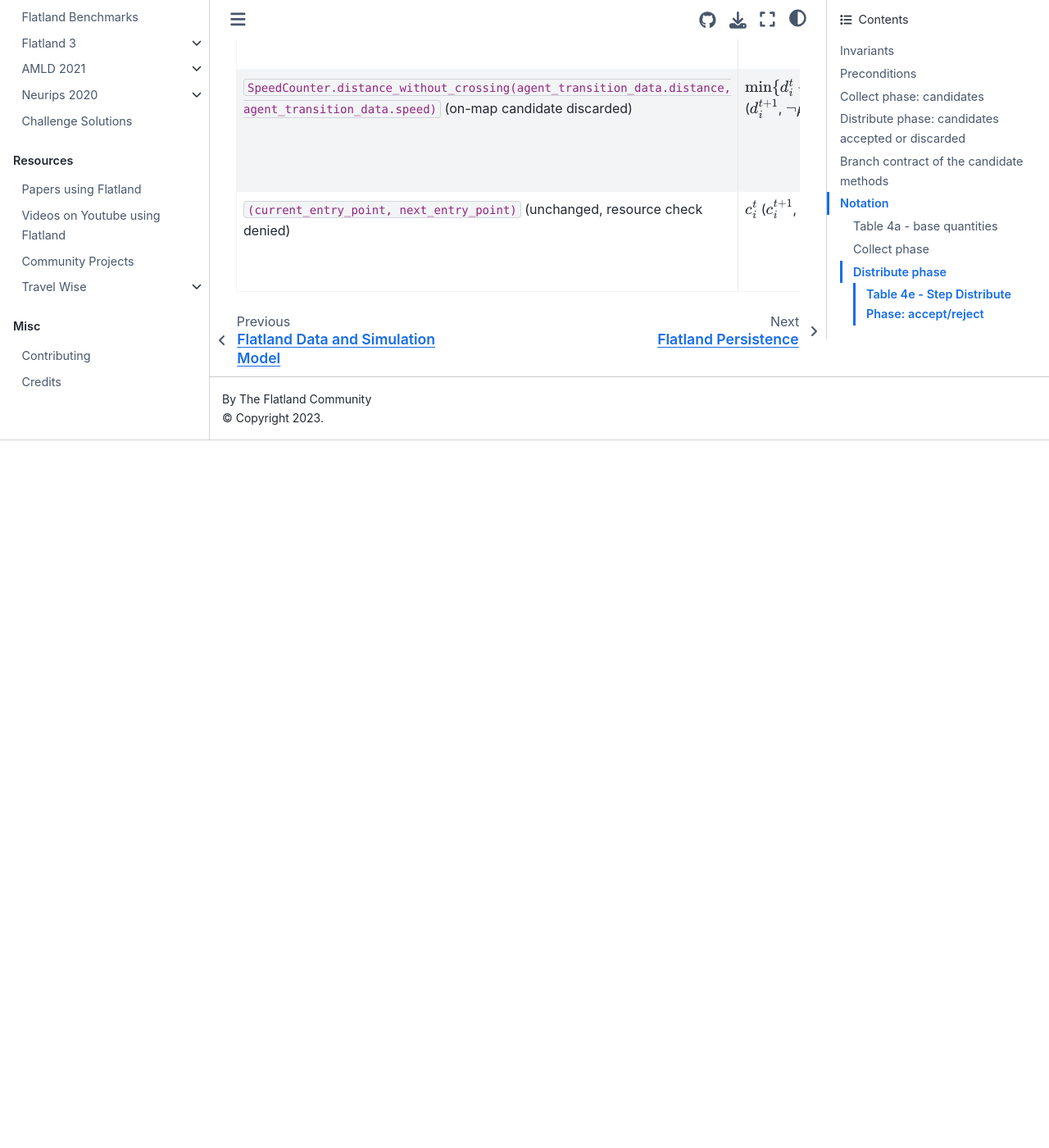
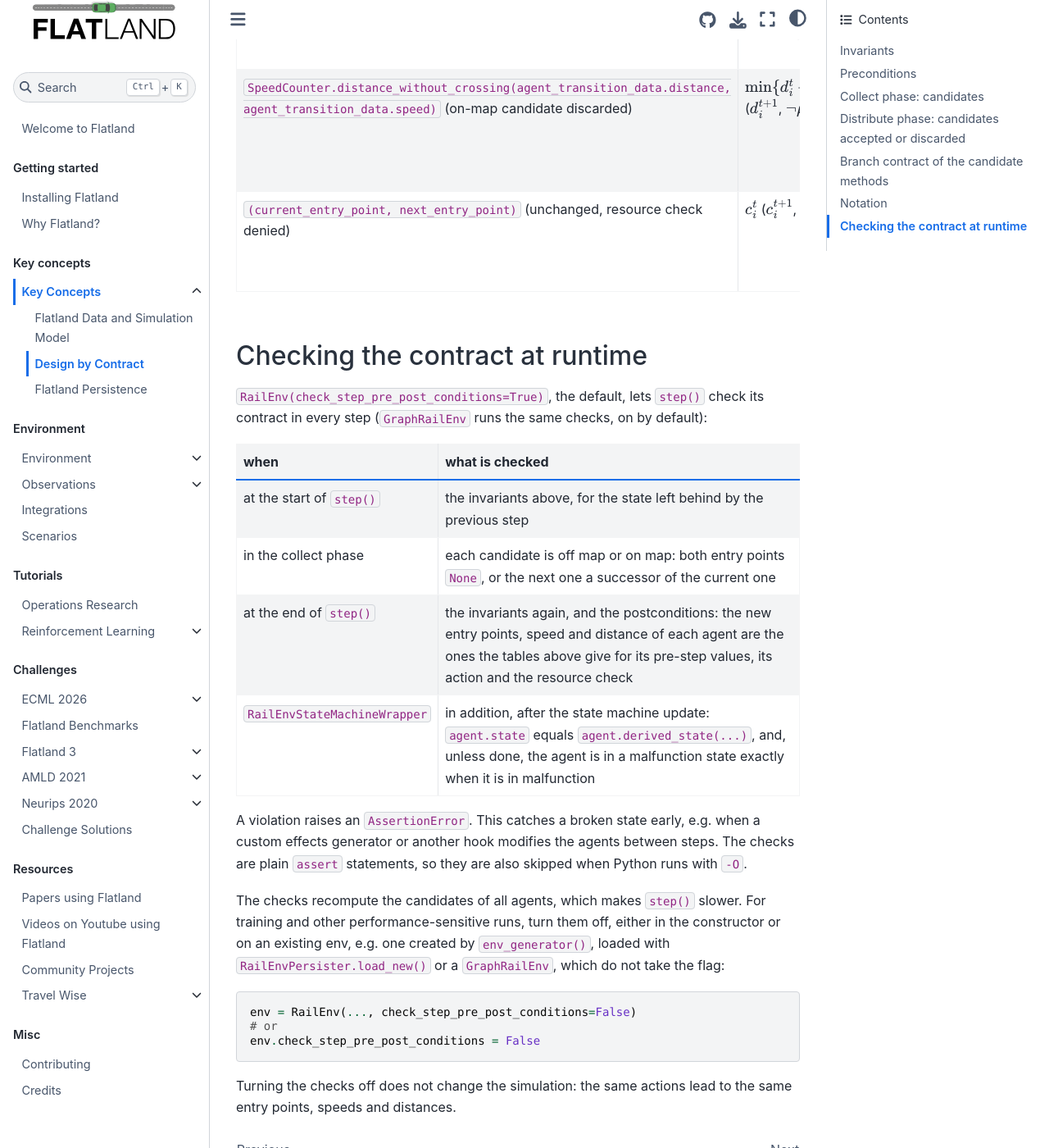
Before and after one commit to flatland-association/flatland-book, a Jupyter Book: the page built from key-concepts/design_by_contract.md, in a window 1280 px wide and 1400 px high, scrolled down 22214 px. Shown: the whole window at 82% size. Built offline with Jupyter Book 1.0.4 settings and Sphinx 7.4.7 and the Sphinx Book theme 1.1.4, drawn with Linux system fonts in a browser that asks for light colours; pages that are not in the unit, such as notebooks, are missing from menus; before the commit the page ends 22751 px from its top, so only the background shows below that.

Commit message:
docs(key-concepts): document check_step_pre_post_conditions flag.
Co-Authored-By: Claude Opus 5.5 <noreply@anthropic.com>

````diff
--- a/key-concepts/design_by_contract.md
+++ b/key-concepts/design_by_contract.md
@@ -439,3 +439,30 @@ $m_i^{t+1} = \bot$ if $m_i^t = \bot$ or $m_i^t = 1$, else $m_i^t - 1$, before th
 | `ZERO_FRACTION` (forced, on-map candidate discarded)                                                                                   | $0$ ($s_i^{t+1}$, $\neg \mu_i \wedge c_i^t \neq \bot$)                              | Table 3, "Denied on-map crossing" row (`Speed` column)                                                                                                                                                                 |
 | `SpeedCounter.distance_without_crossing(agent_transition_data.distance, agent_transition_data.speed)` (on-map candidate discarded)     | $\min\{d_i^{t} + s_i^t, \lVert c_i^t \rVert\}$ ($d_i^{t+1}$, $\neg \mu_i$)          | Table 3, "Denied on-map crossing" row (`Distance` column) - from the pre-step distance and speed, not from the candidates                                                                                               |
 | `(current_entry_point, next_entry_point)` (unchanged, resource check denied)                                                           | $c_i^{t}$ ($c_i^{t+1}$, $\neg \mu_i$)                                               | Table 3, "Denied on-map crossing"/"Denied map entry" rows (`Entry points` column)                                                                                                                                      |
+
+## Checking the contract at runtime
+
+`RailEnv(check_step_pre_post_conditions=True)`, the default, lets `step()` check its contract in every step (`GraphRailEnv` runs the same checks, on by
+default):
+
+| when                         | what is checked                                                                                                                                                                                    |
+|------------------------------|----------------------------------------------------------------------------------------------------------------------------------------------------------------------------------------------------|
+| at the start of `step()`     | the invariants above, for the state left behind by the previous step                                                                                                                               |
+| in the collect phase         | each candidate is off map or on map: both entry points `None`, or the next one a successor of the current one                                                                                      |
+| at the end of `step()`       | the invariants again, and the postconditions: the new entry points, speed and distance of each agent are the ones the tables above give for its pre-step values, its action and the resource check |
+| `RailEnvStateMachineWrapper` | in addition, after the state machine update: `agent.state` equals `agent.derived_state(...)`, and, unless done, the agent is in a malfunction state exactly when it is in malfunction              |
+
+A violation raises an `AssertionError`. This catches a broken state early, e.g. when a custom effects generator or another hook modifies the agents
+between steps. The checks are plain `assert` statements, so they are also skipped when Python runs with `-O`.
+
+The checks recompute the candidates of all agents, which makes `step()` slower. For training and other performance-sensitive runs, turn them off, either in
+the constructor or on an existing env, e.g. one created by `env_generator()`, loaded with `RailEnvPersister.load_new()` or a `GraphRailEnv`, which do not
+take the flag:
+
+```python
+env = RailEnv(..., check_step_pre_post_conditions=False)
+# or
+env.check_step_pre_post_conditions = False
+```
+
+Turning the checks off does not change the simulation: the same actions lead to the same entry points, speeds and distances.
````
